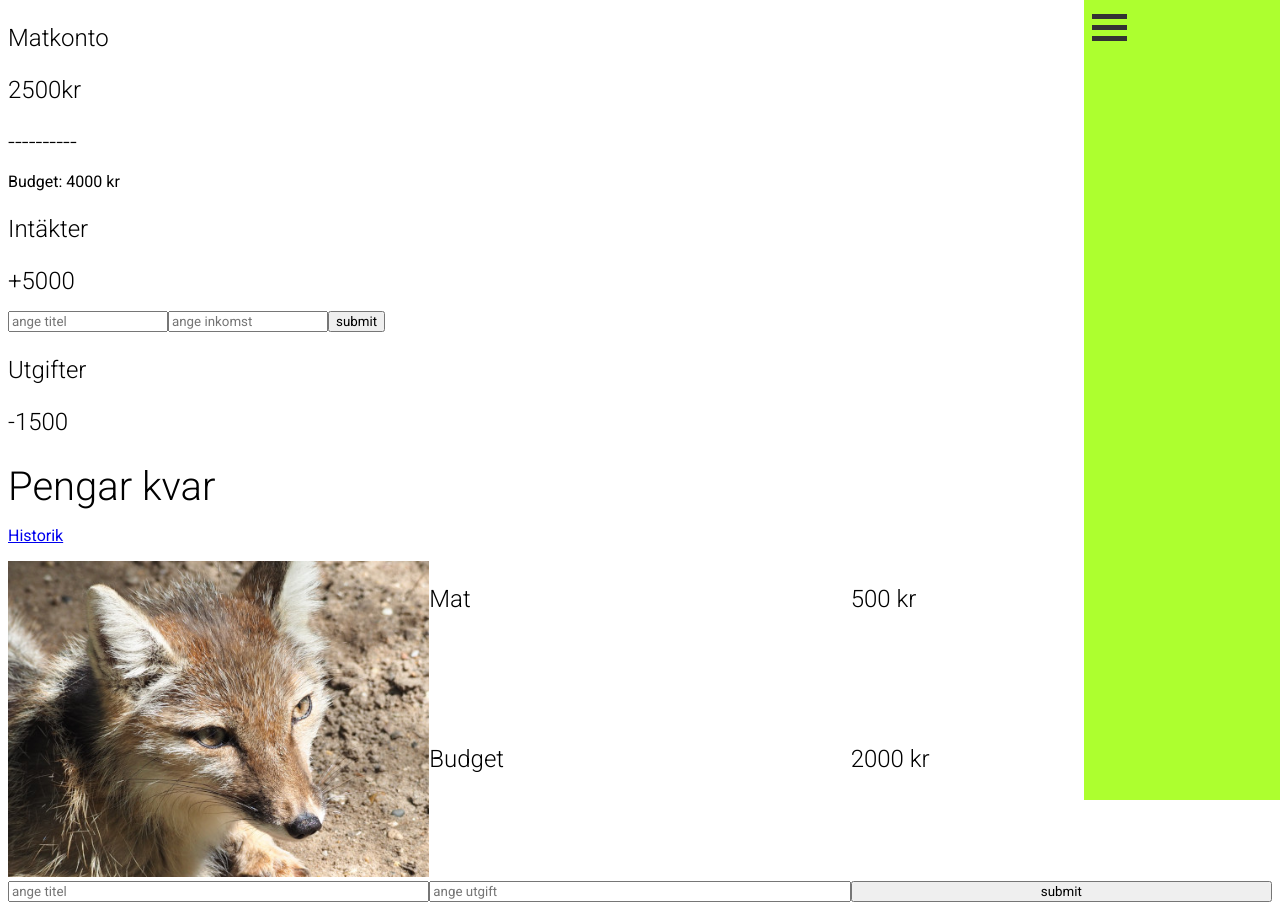
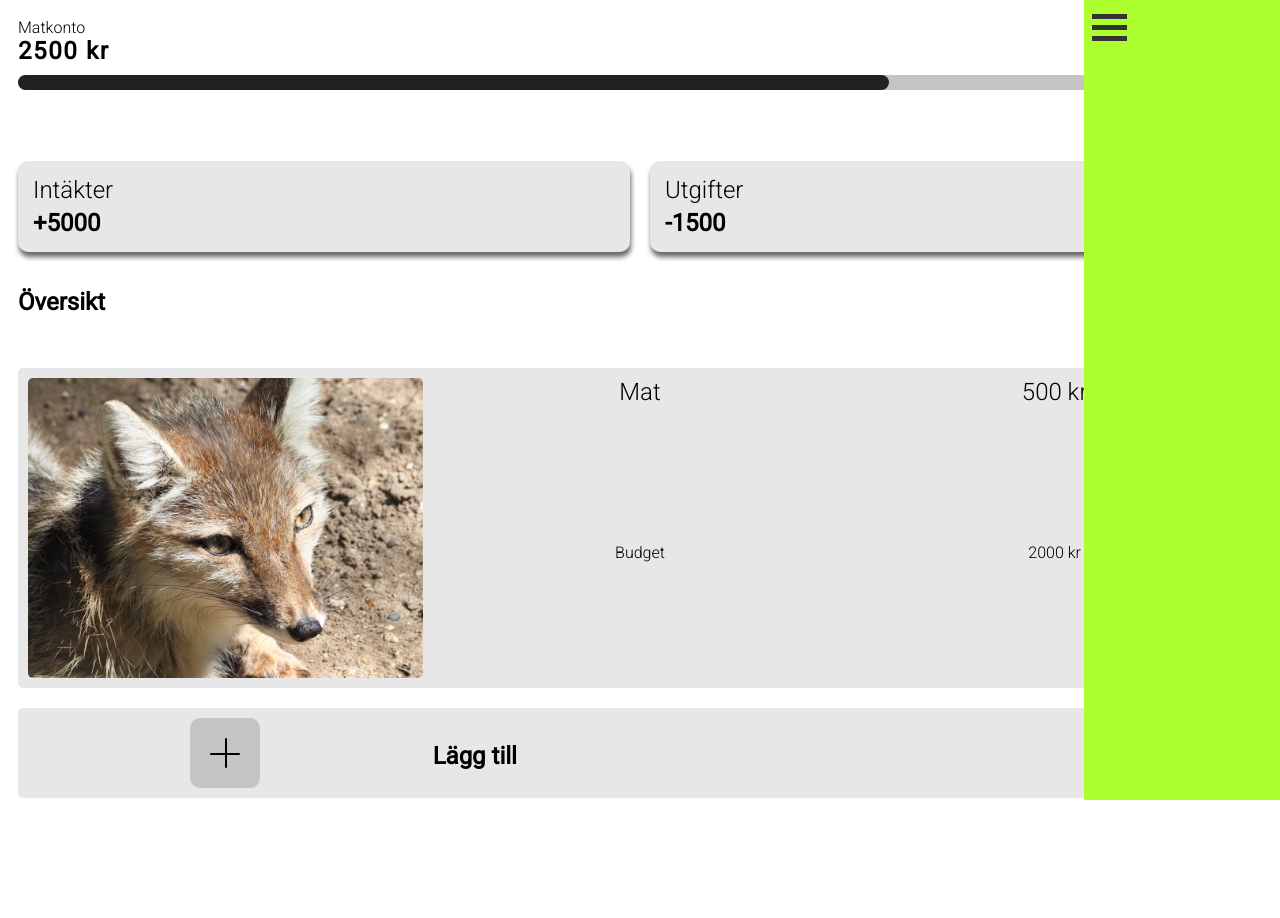
Before and after one commit to Markus-Simonsen-ITHS/JavaScript-med-ramverk-laboration-3, a Vue app in the folder deg/: page / in a window 1280 px wide. After the commit the page ends 824 px from the top, so only its background shows below. Built offline with nearby package versions, Linux system fonts and the light colour scheme; no server answers.

Commit message:
Styled homeview with first draft. Removed addexpense and addincome

```diff
--- a/deg/src/views/HomeView.vue
+++ b/deg/src/views/HomeView.vue
@@ -1,60 +1,196 @@
 <script>
-  import CreateExpense from '../components/CreateExpense.vue'
-  import CreateIncome from '../components/CreateIncome.vue'
-  export default { components: { CreateExpense, CreateIncome } }
+  export default {}
 </script>
 
 <template>
-  <div>
-    <p>Matkonto</p>
-    <p>2500kr</p>
-    <p>----------</p>
-    <span>Budget: 4000 kr</span>
+  <div class="account-overview-container">
+    <p class="account-overview-name">Matkonto</p>
+    <p class="account-amount-spent">2500 kr</p>
+    <div class="account-progress-container">
+      <div class="account-progress-bar" />
+    </div>
+    <p class="account-budget">Budget: 4000 kr</p>
   </div>
-  <div>
-    <p>Intäkter</p>
-    <p>+5000</p>
-    <CreateIncome />
-    <!-- flytta och placera komponenten vart den hör hemma när sidan är organiserad -->
+  <div class="status-container">
+    <div class="status-card">
+      <p>Intäkter</p>
+      <p class="status-bold-text">+5000</p>
+    </div>
+    <div class="status-card">
+      <p>Utgifter</p>
+      <p class="status-bold-text">-1500</p>
+    </div>
   </div>
-  <div>
-    <p>Utgifter</p>
-    <p>-1500</p>
-  </div>
-  <div>
-    <h1>Pengar kvar</h1>
+  <div class="overview-container">
+    <h1>Översikt</h1>
     <router-link to="/history">Historik</router-link>
   </div>
   <ul class="category-list">
+    <!-- Create a component for thi li -->
     <li class="expense-category">
-      <div class="category-img">
+      <div class="category-img-container">
+        <!-- Placeholder img -->
         <img src="../../assets/fox.jpeg" alt="Fox" />
       </div>
-      <p>Mat</p>
+      <p class="expense-category-">Mat</p>
       <p>500 kr</p>
-      <p>Budget</p>
-      <p>2000 kr</p>
+      <p class="smaller-text">Budget</p>
+      <p class="smaller-text">2000 kr</p>
     </li>
-    <li class="expense-category">
-      <CreateExpense />
+    <li class="add-category-container">
+      <div class="add-category-button" />
+      <p>Lägg till</p>
     </li>
   </ul>
 </template>
 
-<style>
+<style scoped>
+  .account-overview-container {
+    padding: 10px;
+  }
+
+  .account-overview-name {
+    font-size: 1rem;
+    margin: 0;
+  }
+  .account-amount-spent {
+    margin: 0;
+    font-weight: bold;
+    letter-spacing: 0.1rem;
+  }
+  .account-progress-container {
+    margin-top: 10px;
+    background-color: #c4c4c4;
+    height: 15px;
+    border-radius: 10px;
+  }
+  .account-progress-bar {
+    background-color: #212121;
+    border-radius: 10px;
+    height: 100%;
+    width: 70%;
+  }
+  .account-budget {
+    text-align: end;
+    font-size: 1rem;
+  }
+  .status-container {
+    padding: 10px;
+    display: grid;
+    grid-template-columns: 1fr 1fr;
+    gap: 20px;
+  }
+
+  .status-card {
+    background-color: #e7e7e7;
+    padding: 10px;
+    border-radius: 10px;
+    box-shadow: 1px 5px 5px 0px #676767;
+  }
+
+  .status-bold-text {
+    font-weight: bold;
+  }
+
+  .status-card p {
+    margin: 5px;
+  }
+
+  .overview-container {
+    display: grid;
+    grid-template-columns: 1fr 1fr;
+    padding: 10px;
+  }
+
+  .overview-container h1 {
+    font-size: 1.5rem;
+    font-weight: bold;
+  }
+
+  .overview-container a {
+    text-decoration: none;
+    color: #606060;
+    background-color: #c4c4c4;
+    border-radius: 20px;
+    align-self: center;
+    justify-self: end;
+    padding: 10px;
+  }
+
   .category-list {
-    padding: 0;
+    padding: 10px;
     display: grid;
+    gap: 20px;
   }
   .expense-category {
+    border-radius: 5px;
     list-style-type: none;
     display: grid;
     grid-template-columns: 1fr 1fr 1fr;
+    background-color: #e7e7e7;
+    align-content: center;
+    justify-items: center;
   }
-  .category-img {
+  .category-img-container {
     grid-row: span 2;
+    padding: 10px;
   }
   img {
+    border-radius: 5px;
     width: 100%;
+    height: 100%;
+  }
+  .expense-category p {
+    margin: 10px;
+  }
+  .smaller-text {
+    font-size: 1rem;
+  }
+
+  .add-category-container {
+    background-color: #e7e7e7;
+    border-radius: 5px;
+    list-style: none;
+    display: grid;
+    grid-template-columns: 0.5fr 1fr;
+    padding: 10px 0;
+  }
+  .add-category-button {
+    background-color: #c4c4c4;
+    border-radius: 10px;
+    width: 70px;
+    height: 70px;
+    align-self: center;
+    justify-self: center;
+    position: relative;
+  }
+  /* The horizontal line */
+  .add-category-button::after {
+    content: ' ';
+    border-radius: 10px;
+    position: absolute;
+    display: block;
+    background-color: #000;
+    height: 2px;
+    top: 50%;
+    left: 20px;
+    right: 20px;
+    z-index: 9;
+  }
+  /* The vertical line */
+  .add-category-button::before {
+    content: ' ';
+    border-radius: 10px;
+    position: absolute;
+    display: block;
+    background-color: #000;
+    width: 2px;
+    left: 50%;
+    top: 20px;
+    bottom: 20px;
+    z-index: 9;
+  }
+  .add-category-container p {
+    font-weight: bold;
   }
 </style>
```
